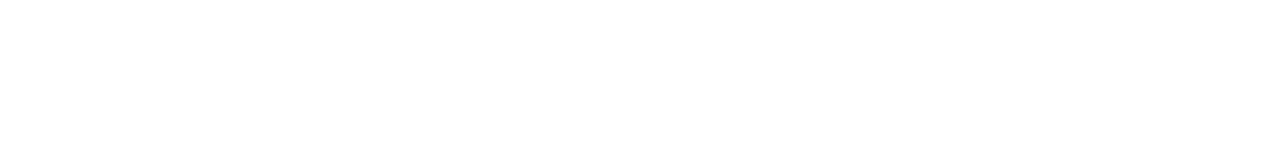
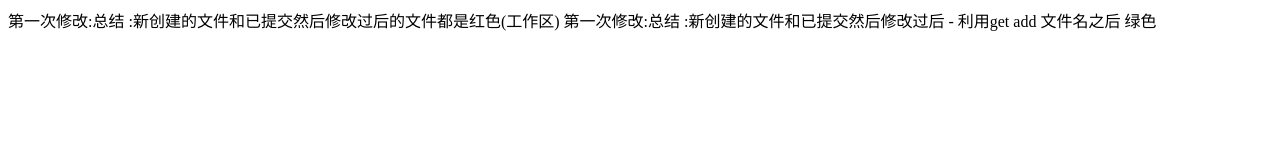
Before and after one commit to loulj/project_01, a plain HTML site: page index.html in a window 1280 px wide. Drawn offline with Linux system fonts and the light colour scheme.

Commit message:
修改了index.html文件

```diff
--- a/index.html
+++ b/index.html
@@ -7,5 +7,7 @@
 </head>
 <body>
 
+  第一次修改:总结 :新创建的文件和已提交然后修改过后的文件都是红色(工作区)
+  第一次修改:总结 :新创建的文件和已提交然后修改过后 - 利用get add 文件名之后 绿色
 </body>
 </html>
```
